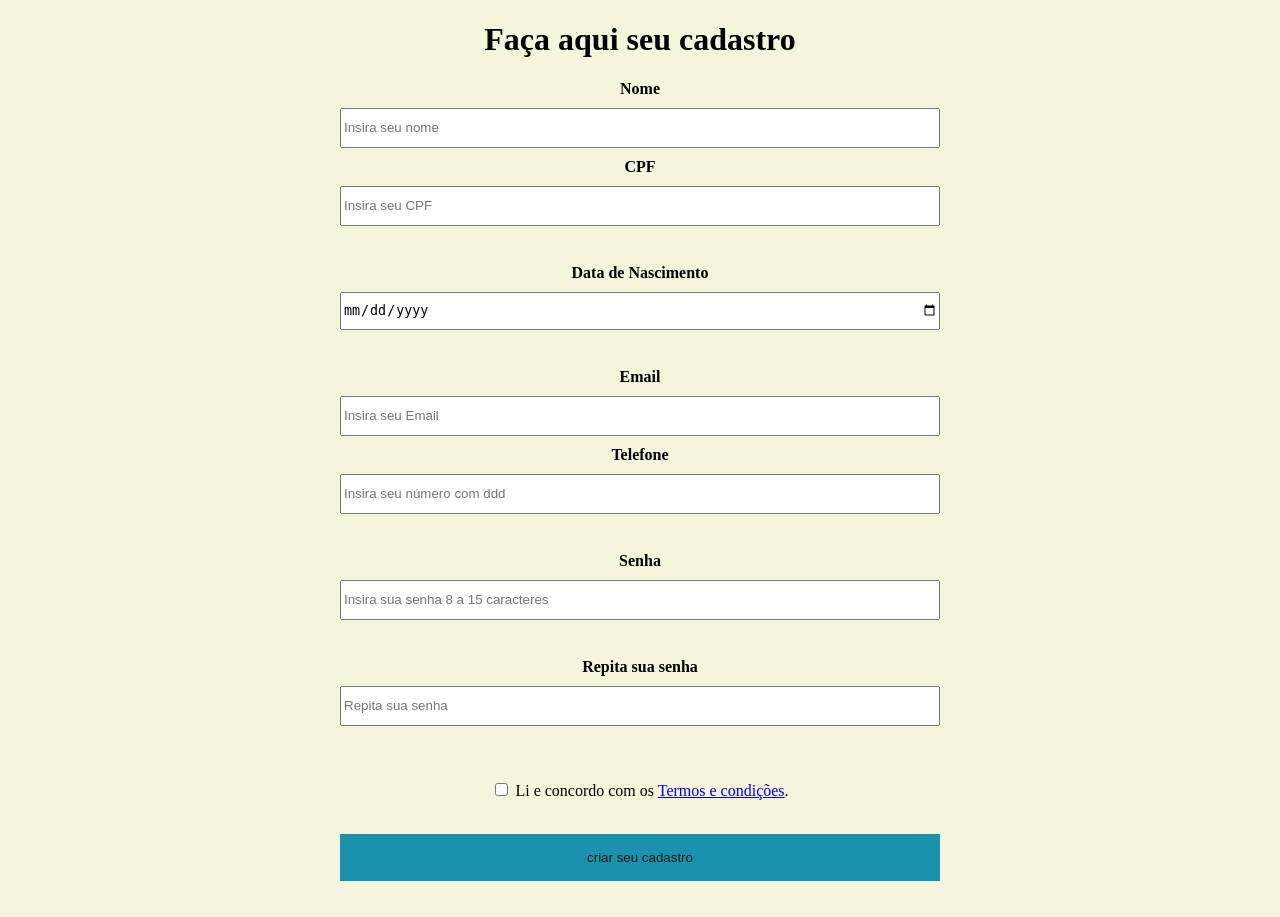
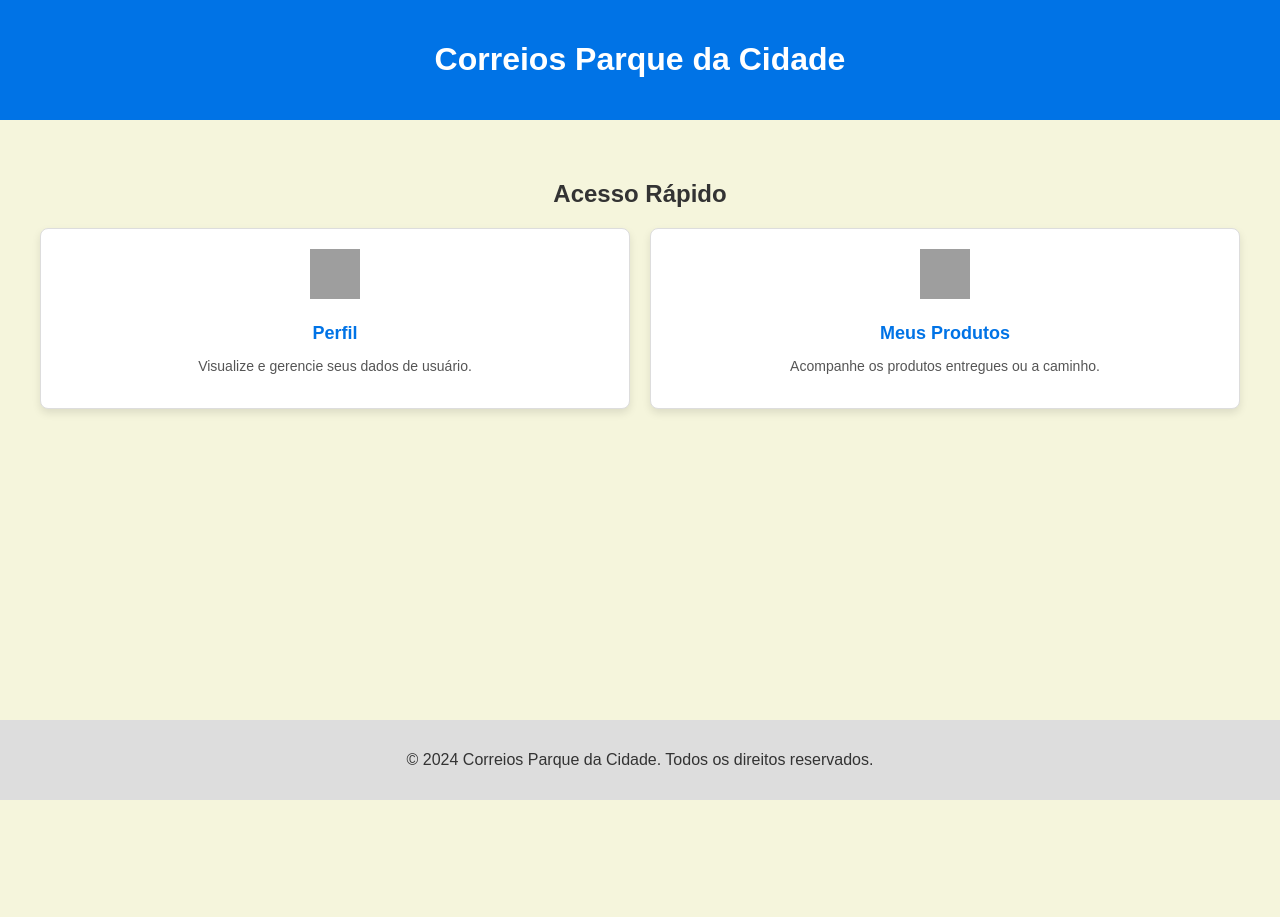
Before and after one commit to st0llz/codespaces-django, a Django app: template hello_world/templates/index.html in a window 1280 px wide. After the commit the page ends 800 px from the top, so only its background shows below. Run offline with Django 5.2, Linux system fonts and the light colour scheme; the template is opened without the code that fills it, so the values that code supplies are empty; grey boxes are pictures that could not be loaded.

Commit message:
Bugfix
O html da pagina pricipal foi feito no local errado, especificação do camino do html na view e realocação do html para o lugar correto

```diff
--- a/hello_world/core/views.py
+++ b/hello_world/core/views.py
@@ -4,4 +4,4 @@ def index(request):
     context = {
         "title": "Django example",
     }
-    return render(request, "index.html", context)
+    return render(request, "hello_world/index.html", context)
--- a/hello_world/templates/index.html
+++ b/hello_world/templates/index.html
@@ -1,55 +1,111 @@
-{% load django_browser_reload %}
-{% load static %}
+<!DOCTYPE html>
+<html lang="pt-BR">
+<head>
+    <meta charset="UTF-8">
+    <meta name="viewport" content="width=device-width, initial-scale=1.0">
+    <title>Correios - Página Principal</title>
+    <style>
+        body {
+            font-family: Arial, sans-serif;
+            margin: 0;
+            padding: 0;
+            background-color: beige;
+            color: #333;
+        }
 
-<!doctype html>
-<html lang="en">
+        header {
+            background-color: #0073e6;
+            color: white;
+            padding: 20px;
+            text-align: center;
+        }
 
-<head>
-    <meta charset="utf-8">
-    <meta name="viewport" content="width=device-width, initial-scale=1">
-    <meta name="description" content="GitHub Codespaces ♥️ Django">
-    <meta name="author" content="GitHub Codespaces">
-    <meta name="generator" content="GitHub Codespaces">
-    <meta name="theme-color" content="#000000">
-    <title>{% block title %}{{ title }} | GitHub Codespaces ♥️ Django{% endblock %}</title>
+        .container {
+            max-width: 1200px;
+            margin: 20px auto;
+            padding: 20px;
+        }
 
-    <link rel="stylesheet" href="{% static 'main.css' %}">
+        h2 {
+            text-align: center;
+            color: #333;
+
+        }
+
+        .grid {
+            display: grid;
+            grid-template-columns: repeat(auto-fit, minmax(250px, 1fr));
+            gap: 20px;
+        }
+
+        .card {
+            background: white;
+            border: 1px solid #ddd;
+            border-radius: 8px;
+            padding: 20px;
+            text-align: center;
+            box-shadow: 0 4px 8px rgba(0, 0, 0, 0.1);
+            transition: transform 0.2s;
+        }
+
+        .card:hover {
+            transform: scale(1.05);
+            border-color: #0073e6;
+        }
+
+        .card img {
+            width: 50px;
+            height: 50px;
+            margin-bottom: 10px;
+        }
+
+        .card h3 {
+            margin: 10px 0;
+            font-size: 18px;
+            color: #0073e6;
+        }
+
+        .card p {
+            font-size: 14px;
+            color: #555;
+        }
+
+        footer {
+            position: fixed;
+            bottom: 0;
+            left: 0;
+            width: 100%;
+            background-color: #ddd;
+            color: #333;
+            text-align: center;
+            padding: 15px 0;
+        }
+
+    </style>
 </head>
+<body>
+    <header>
+        <h1>Correios Parque da Cidade</h1>
+    </header>
 
+    <div class="container">
+        <h2>Acesso Rápido</h2>
+        <div class="grid">
+            <div class="card" onclick="window.location.href='perfil.html'">
+                <img src="perfil1.png" alt="Ícone Perfil">
+                <h3>Perfil</h3>
+                <p>Visualize e gerencie seus dados de usuário.</p>
+            </div>
+            <div class="card" onclick="window.location.href='produtos.html'">
+                <img src="correio.jpg" alt="Ícone Produtos">
+                <h3>Meus Produtos</h3>
+                <p>Acompanhe os produtos entregues ou a caminho.</p>
+            </div>
+        </div>
+    </div>
 
-<body>
-    <h1>Faça aqui seu cadastro</h1>
-    <form action="/cadastrar_usuario" method="post">
-      <label for="nome"<b>Nome</b></label>
-        <input type="text" placeholder="Insira seu nome" name="nome" id="nome" required>
-
-      <label for="CPF" <b>CPF</b></label>
-      <input type="text" placeholder="Insira seu CPF" name="cpf" id="cpf" required>
-
-      <br/><label for="DataNascimento" <b>Data de Nascimento</b></label>
-        <input id="date" type="date" />
-
-      <br /><label for="email"><b>Email</b></label>
-        <input type="text" placeholder="Insira seu Email" name="email" id="email" required>
-
-      <label> <b>Telefone</b> </label>
-        <input type="text" placeholder="Insira seu número com ddd" name="telefone" id="telefone" required>
-
-      <br/> <label for="senha"><b>Senha</b></label>
-        <input type="password" placeholder="Insira sua senha 8 a 15 caracteres" name="senha" id="senha" required>
-
-      <br/> <label for="senha2"<b>Repita sua senha</b></label>
-        <input type="password" placeholder="Repita sua senha" name="senha2" id="senha2" required>
-
-      <br/>
-       <p>
-         <input type="checkbox" required>
-         Li e concordo com os <a href="#">Termos e condições</a>.
-       </p>
-      <button type="cadastro" class="botaocadastro">criar seu cadastro</button>
-      <br />
-
-    </form>
-  </body>
-
+    <footer>
+        <p>&copy; 2024 Correios Parque da Cidade. Todos os direitos reservados.</p>
+    </footer>
+</body>
 </html>
```
Also changed, not shown: hello_world/templates/antigo_index.html (added, +55 -0 lines).
